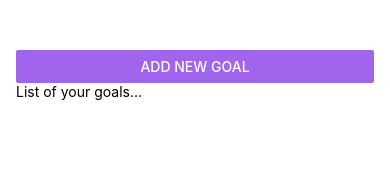
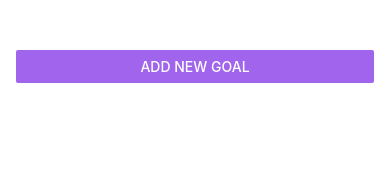
Before and after one commit to akshaykamath45/Goals-App, a React Native app: screen / in a window 390 px wide. Shown: the top 173 px of the page. Built offline with nearby package versions, Linux system fonts and the light colour scheme.

Commit message:
fix : minor fix

```diff
--- a/App.js
+++ b/App.js
@@ -46,7 +46,6 @@ export default function App() {
           />
         )}
         <View style={styles.goalsContainer}>
-          <Text>List of your goals...</Text>
           <FlatList
             alwaysBounceVertical={false}
             data={goals}
```
